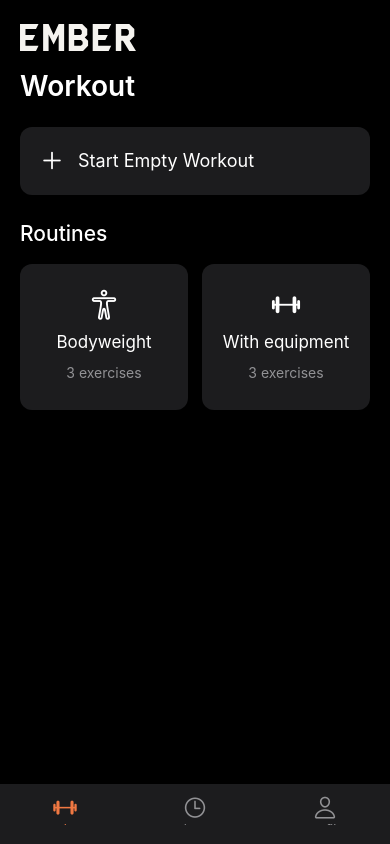
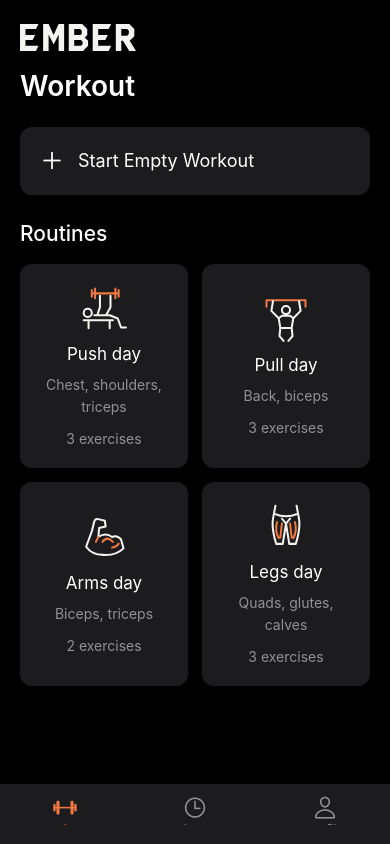
Before and after one commit to kimmynonawa0-0/mobile_programming, a React Native app in the folder daily-rep/: screen / in a window 390 px wide. Built offline with nearby package versions, Linux system fonts and the light colour scheme.

Commit message:
replaced equipment-based routines with workout splits and custom exercise icons

```diff
--- a/daily-rep/App.js
+++ b/daily-rep/App.js
@@ -9,6 +9,8 @@ import Ionicons from '@expo/vector-icons/Ionicons';
 import { newExercise, summarize, finishSession } from './src/workouts';
 
 import ExercisePicker from './src/ExercisePicker';
+import { routines } from './src/routines';
+import RoutineIcon from './src/RoutineIcon';
 import EmberLaunch, { EmberWordmark } from './src/EmberBrand';
 
 const KEY = 'daily-rep-v1';
@@ -47,7 +49,7 @@ function Workout({ navigation }) {
     setDiscard(false);
     setError('');
   }
-  const start = (routine = []) => { setError(''); setNotice(''); setDraft({ id: String(Date.now()), startedAt: new Date().toISOString(), name: '', exercises: routine.map(newExercise) }); };
+  const start = (routine = [], name = '') => { setError(''); setNotice(''); setDraft({ id: String(Date.now()), startedAt: new Date().toISOString(), name, exercises: routine.map(newExercise) }); };
   async function save() {
     try {
       const session = finishSession(draft);
@@ -64,8 +66,12 @@ function Workout({ navigation }) {
       <Pressable accessibilityRole="button" onPress={() => start()} style={s.startButton}><Icon name="add" size={28} /><Text style={s.actionText}>Start Empty Workout</Text></Pressable>
       <Text style={s.sectionTitle}>Routines</Text>
       <View style={s.routines}>
-        <Pressable accessibilityRole="button" accessibilityLabel="Start Bodyweight routine" onPress={() => start(['Push-ups', 'Squats', 'Lunges'])} style={s.routine}><Icon name="body-outline" size={30} /><Text style={s.routineTitle}>Bodyweight</Text><Text style={s.muted}>3 exercises</Text></Pressable>
-        <Pressable accessibilityRole="button" accessibilityLabel="Start With equipment routine" onPress={() => start(['Bench press', 'Dumbbell row', 'Bicep curls'])} style={s.routine}><Icon name="barbell-outline" size={30} /><Text style={s.routineTitle}>With equipment</Text><Text style={s.muted}>3 exercises</Text></Pressable>
+        {routines.map(routine => <Pressable key={routine.name} accessibilityRole="button" accessibilityLabel={`Start ${routine.name} day routine`} onPress={() => start(routine.exercises, `${routine.name} day`)} style={({ pressed }) => [s.routine, pressed && { opacity: 0.6 }]}>
+          <RoutineIcon type={routine.icon} />
+          <Text style={s.routineTitle}>{routine.name} day</Text>
+          <Text style={[s.muted, { textAlign: 'center' }]}>{routine.muscles}</Text>
+          <Text style={s.muted}>{routine.exercises.length} exercises</Text>
+        </Pressable>)}
       </View>
     </> : <>
       <Input accessibilityLabel="Workout name" placeholder="Workout name (optional)" value={draft.name} maxLength={60} onChangeText={name => { setDraft({ ...draft, name }); }} />
@@ -204,7 +210,7 @@ const s = StyleSheet.create({
   startButton: { flexDirection: 'row', alignItems: 'center', gap: 12, padding: 18, borderRadius: 12, backgroundColor: colors.card, minHeight: 60 },
   actionText: { color: colors.text, fontSize: 18, flexShrink: 1 },
   routines: { flexDirection: 'row', flexWrap: 'wrap', gap: 14 },
-  routine: { flex: 1, minWidth: 130, minHeight: 146, backgroundColor: colors.card, borderRadius: 12, padding: 18, alignItems: 'center', justifyContent: 'center', gap: 10 },
+  routine: { flexGrow: 1, flexBasis: '45%', minWidth: 130, minHeight: 146, backgroundColor: colors.card, borderRadius: 12, padding: 18, alignItems: 'center', justifyContent: 'center', gap: 10 },
   routineTitle: { color: colors.text, fontSize: 17, textAlign: 'center' },
   card: { backgroundColor: colors.card, padding: 18, borderRadius: 12, gap: 14, marginBottom: 2 },
   row: { flexDirection: 'row', alignItems: 'center', gap: 10 },
--- /dev/null
+++ b/daily-rep/src/RoutineIcon.js
@@ -0,0 +1,28 @@
+import React from 'react';
+import Svg, { Circle, G, Path } from 'react-native-svg';
+
+// Original line drawings, kept as vectors to stay sharp on different phones.
+export default function RoutineIcon({ type, size = 52 }) {
+  return <Svg width={size} height={size} viewBox="0 0 64 64" accessible={false}>
+    <G fill="none" stroke="#f5f3ef" strokeWidth={2.5} strokeLinecap="round" strokeLinejoin="round">
+      {type === 'bench-press' && <>
+        <Circle cx={12} cy={38} r={5} />
+        <Path d="M20 41 H39 L49 45 L53 56 H59 M24 40 L27 31 V17 M35 40 L40 31 V17 M7 47 H43 M13 47 V57 M39 47 V57" />
+        <Path d="M18 14 H49 M21 8 V20 M46 8 V20 M17 10 V18 M50 10 V18" stroke="#f07842" />
+      </>}
+      {type === 'pull-up' && <>
+        <Path d="M8 9 H56 M8 9 V17 M56 9 V17" stroke="#f07842" />
+        <Circle cx={32} cy={21} r={5} />
+        <Path d="M16 10 L14 22 L23 31 L25 43 H39 L41 31 L50 22 L48 10 M23 31 L27 28 H37 L41 31 M25 43 L24 53 L29 59 M39 43 L40 53 L35 59" />
+      </>}
+      {type === 'arm' && <>
+        <Path d="M10 44 L17 25 L20 13 Q21 9 25 10 L33 12 L34 19 L26 21 L25 32 Q34 26 42 32 Q48 29 53 35 L56 46 Q47 55 31 54 Q17 54 10 44 Z" />
+        <Path d="M25 32 L22 38 M30 38 Q36 30 43 38 M42 45 Q48 44 50 40" stroke="#f07842" />
+      </>}
+      {type === 'thighs' && <>
+        <Path d="M19 7 L16 23 Q14 35 20 54 L28 54 L32 29 L36 54 L44 54 Q50 35 48 23 L45 7 M18 17 Q32 23 46 17 M27 23 L32 29 L37 23" />
+        <Path d="M21 27 Q18 38 23 47 M27 29 L25 46 M43 27 Q46 38 41 47 M37 29 L39 46" stroke="#f07842" />
+      </>}
+    </G>
+  </Svg>;
+}
--- /dev/null
+++ b/daily-rep/src/routines.js
@@ -0,0 +1,7 @@
+// Editable starting templates, not a fixed training schedule.
+export const routines = [
+  { name: 'Push', muscles: 'Chest, shoulders, triceps', icon: 'bench-press', exercises: ['Bench press', 'Shoulder press', 'Tricep extensions'] },
+  { name: 'Pull', muscles: 'Back, biceps', icon: 'pull-up', exercises: ['Pull-ups', 'Dumbbell row', 'Bicep curls'] },
+  { name: 'Arms', muscles: 'Biceps, triceps', icon: 'arm', exercises: ['Bicep curls', 'Tricep extensions'] },
+  { name: 'Legs', muscles: 'Quads, glutes, calves', icon: 'thighs', exercises: ['Squats', 'Lunges', 'Calf raises'] },
+];
```
Also changed, not shown: 1 other file (tests, documents, lock files or other folders).
